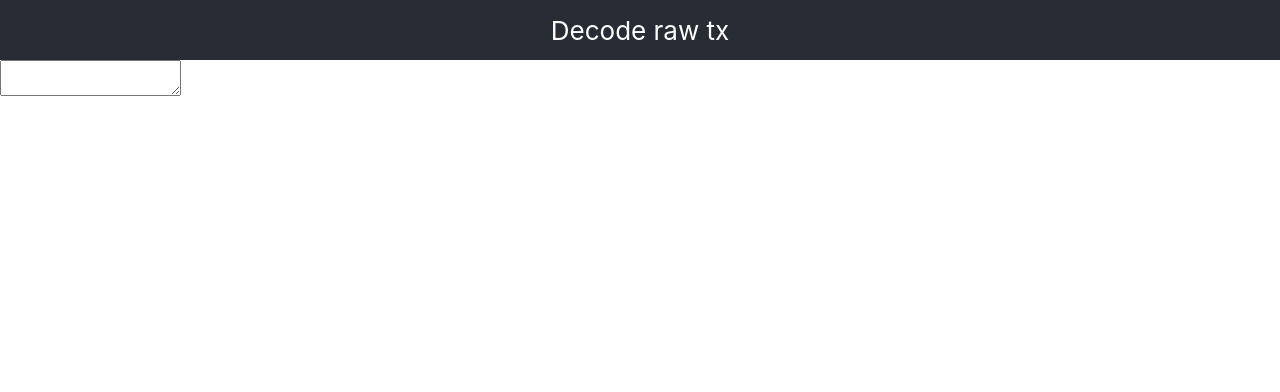
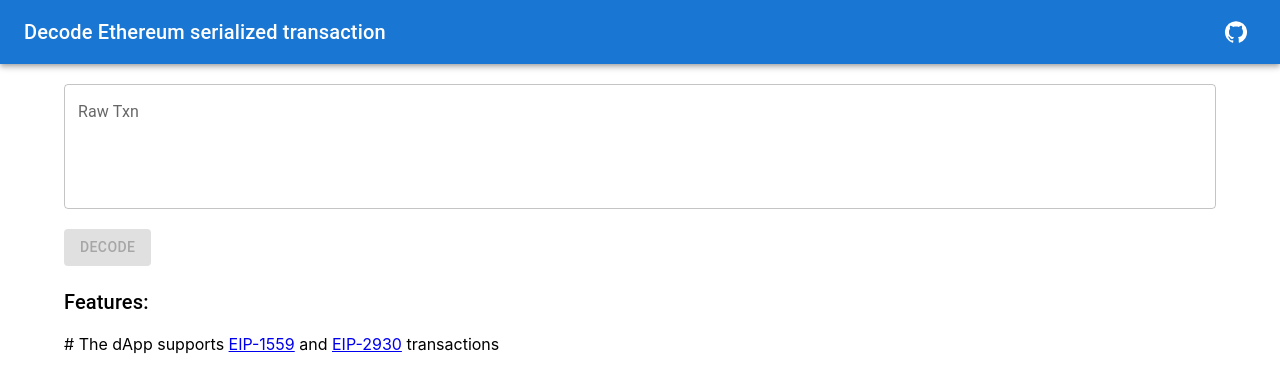
Before and after one commit to aquiladev/evm-decoder, a React (Create React App) app: page / in a window 1280 px wide. Shown: the top 392 px of the page. Built offline with nearby package versions, Linux system fonts and the light colour scheme.

Commit message:
update ui

```diff
--- a/package.json
+++ b/package.json
@@ -3,7 +3,11 @@
   "version": "0.1.0",
   "private": true,
   "dependencies": {
+    "@emotion/react": "^11.7.1",
+    "@emotion/styled": "^11.6.0",
     "@ethereumjs/tx": "^3.4.0",
+    "@mui/icons-material": "^5.2.1",
+    "@mui/material": "^5.2.3",
     "@testing-library/jest-dom": "^5.11.4",
     "@testing-library/react": "^11.1.0",
     "@testing-library/user-event": "^12.1.10",
--- a/src/App.css
+++ /dev/null
@@ -1,38 +0,0 @@
-.App {
-  /* text-align: center; */
-}
-
-.App-logo {
-  height: 40vmin;
-  pointer-events: none;
-}
-
-@media (prefers-reduced-motion: no-preference) {
-  .App-logo {
-    animation: App-logo-spin infinite 20s linear;
-  }
-}
-
-.App-header {
-  background-color: #282c34;
-  min-height: 60px;
-  display: flex;
-  flex-direction: column;
-  align-items: center;
-  justify-content: center;
-  font-size: calc(10px + 2vmin);
-  color: white;
-}
-
-.App-link {
-  color: #61dafb;
-}
-
-@keyframes App-logo-spin {
-  from {
-    transform: rotate(0deg);
-  }
-  to {
-    transform: rotate(360deg);
-  }
-}
--- a/src/App.js
+++ b/src/App.js
@@ -1,33 +1,102 @@
 import React, { useState } from "react";
+import AppBar from "@mui/material/AppBar";
+import Toolbar from "@mui/material/Toolbar";
+import Typography from "@mui/material/Typography";
+import Container from "@mui/material/Container";
+import TextField from "@mui/material/TextField";
+import Button from "@mui/material/Button";
+import Alert from "@mui/material/Alert";
+import Link from "@mui/material/Link";
+import IconButton from "@mui/material/IconButton";
+import GitHubIcon from "@mui/icons-material/GitHub";
+import Box from "@mui/material/Box";
 import { TransactionFactory } from "@ethereumjs/tx";
 import { toBuffer } from "ethereumjs-util";
 
-import "./App.css";
-
 function App() {
   const [error, setError] = useState();
-  const [tx, setTx] = useState();
+  const [txn, setTxn] = useState();
+  const [text, setText] = useState();
 
   const handleChange = (event) => {
-    const data = event.target.value;
     setError();
-    setTx();
+    setTxn();
+    setText(event.target.value);
+  };
+
+  const handleDecode = () => {
     try {
-      if (!data) return;
-      const txData = toBuffer(data);
+      if (!text) return;
+      const txData = toBuffer(text);
       const f = TransactionFactory.fromSerializedData(txData);
-      setTx(JSON.stringify(f.toJSON(), null, 2));
+      setTxn(JSON.stringify(f.toJSON(), null, 2));
     } catch (err) {
       setError(err?.message);
     }
   };
 
   return (
-    <div className="App">
-      <header className="App-header">Decode raw tx</header>
-      <textarea onChange={handleChange}>{tx}</textarea>
-      <div>{tx && <pre>{tx}</pre>}</div>
-      {error && <div style={{ color: "red" }}>{error}</div>}
+    <div>
+      <AppBar position="static">
+        <Toolbar>
+          <Typography variant="h6" component="div" sx={{ flexGrow: 1 }}>
+            Decode Ethereum serialized transaction
+          </Typography>
+          <Link
+            href="//github.com/aquiladev/decode-eth-tx"
+            target="_blank"
+            rel="noopener"
+          >
+            <IconButton
+              color="default"
+              aria-label="GitHub repo"
+              component="span"
+            >
+              <GitHubIcon fontSize="default" style={{ color: "white" }} />
+            </IconButton>
+          </Link>
+        </Toolbar>
+      </AppBar>
+      <Container style={{ marginTop: 20 }}>
+        <TextField
+          label="Raw Txn"
+          multiline
+          rows={4}
+          value={text}
+          onChange={handleChange}
+          fullWidth
+          style={{ paddingBottom: 20 }}
+        />
+        <Button variant="contained" onClick={handleDecode} disabled={!text}>
+          Decode
+        </Button>
+        {txn && (
+          <div
+            style={{
+              overflowY: "scroll",
+              border: "1px dashed grey",
+              padding: "0 13px",
+              marginTop: 20,
+            }}
+          >
+            <pre>{txn}</pre>
+          </div>
+        )}
+        {error && (
+          <Alert severity="error" style={{ marginTop: 20 }}>
+            {error}
+          </Alert>
+        )}
+        <Box style={{ marginTop: 20 }}>
+          <Typography variant="h6">Features:</Typography>
+          <p>
+            # The dApp supports{" "}
+            <a href="https://eips.ethereum.org/EIPS/eip-1559">EIP-1559</a> and{" "}
+            <a href="https://eips.ethereum.org/EIPS/eip-2930">EIP-2930</a>{" "}
+            transactions
+          </p>
+        </Box>
+      </Container>
     </div>
   );
 }
```
Also changed, not shown: 2 other files (tests, documents, lock files or other folders).
